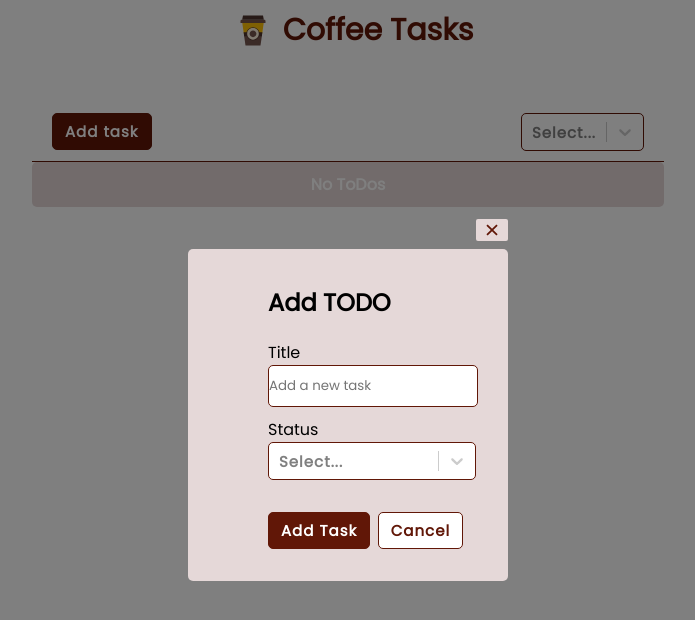
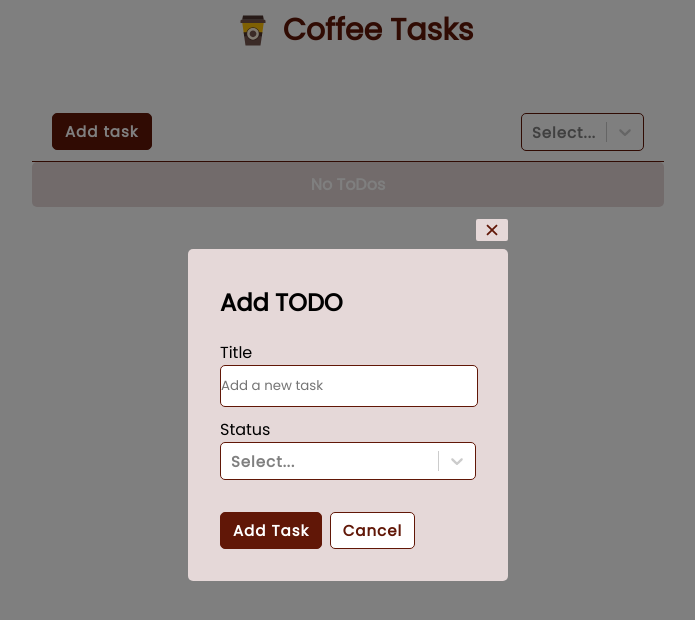
Before and after one commit to SauveJeanLuc/coffee-tasks, a React (Vite) app: page / in a window 1280 px wide. Shown: the top 620 px of the page, without its empty margins (292-987 px from the left). Built offline with nearby package versions, Linux system fonts and the light colour scheme.

Commit message:
fixed padding ui change

```diff
--- a/src/components/PopUp.jsx
+++ b/src/components/PopUp.jsx
@@ -26,7 +26,7 @@ export default function PopUp () {
   const popUpStyles = {
     backgroundColor: '#E5D8D8',
     borderRadius: '5px',
-    padding: '1em 2em 2em 5em',
+    padding: '1em 2em 2em 2em',
   }
 
 
```
